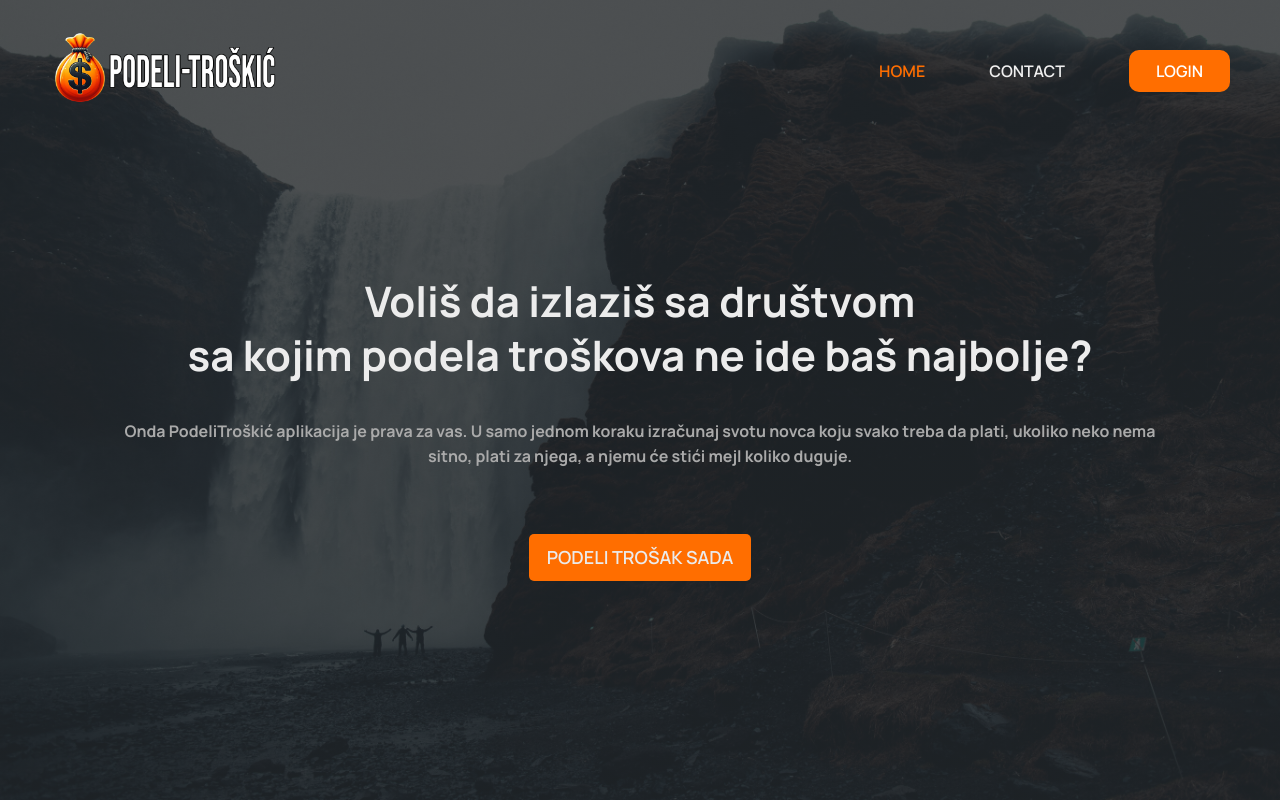
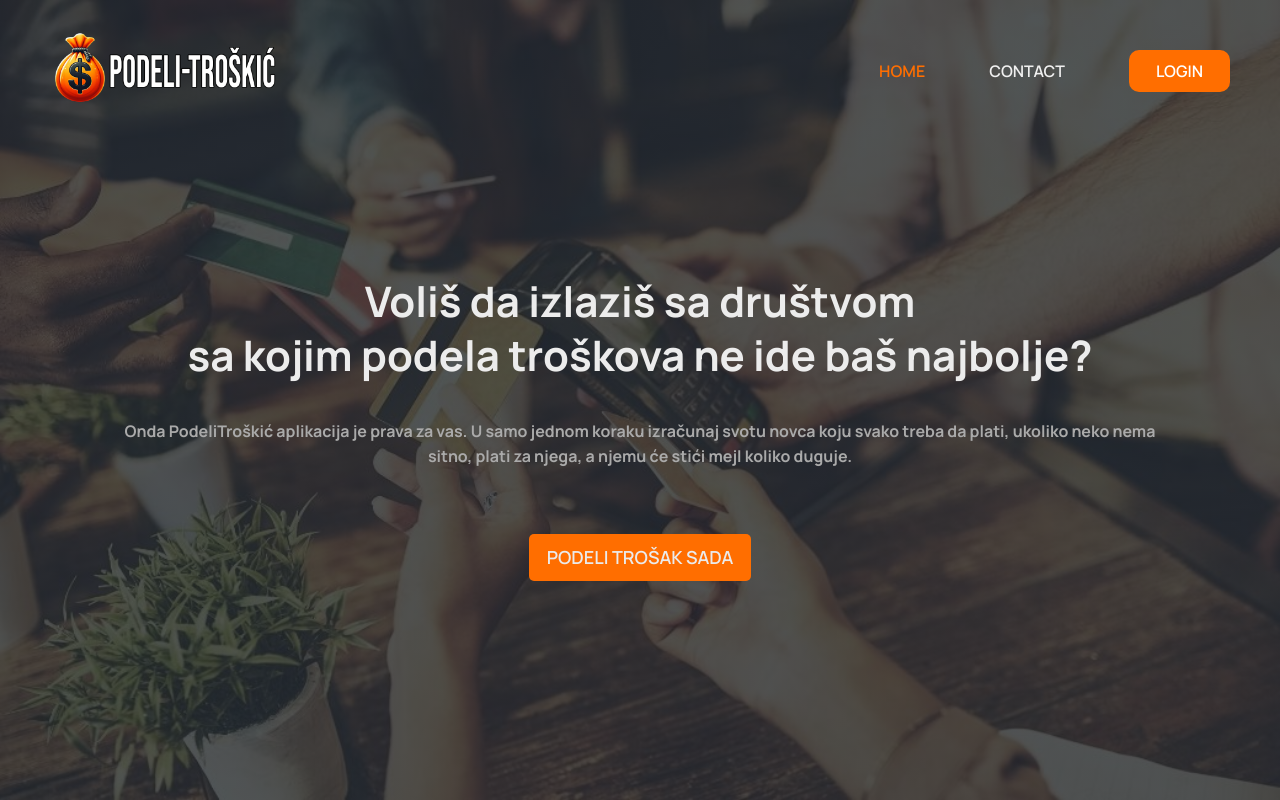
Before and after one commit to elab-development/internet-tehnologije-projekat-vebaplikacijazabudzetiranje_2020_0065, a React (Create React App) app: page / in a window 1280 px wide. Built offline with nearby package versions, Linux system fonts and the light colour scheme.

Commit message:
Izmenjena pozadina

```diff
--- a/src/App.js
+++ b/src/App.js
@@ -10,7 +10,6 @@ import Registracija from "./pages/Registracija";
 
 function App() {
   return (
-    //komponente koje ce se uvek prikazati
     <BrowserRouter>
       <Routes>
         <Route path="/" element={<GlavnaStrana />} />
--- a/src/pages/Contact.module.css
+++ b/src/pages/Contact.module.css
@@ -5,7 +5,7 @@
       rgba(36, 42, 46, 0.8),
       rgba(36, 42, 46, 0.8)
     ),
-    url("finish_4.jpg");
+    url("slika1.jpg");
   background-size: cover;
   background-position: center;
 }
--- a/src/pages/GlavnaStrana.module.css
+++ b/src/pages/GlavnaStrana.module.css
@@ -5,7 +5,7 @@
       rgba(36, 42, 46, 0.8),
       rgba(36, 42, 46, 0.8)
     ),
-    url("finish_4.jpg");
+    url("slika1.jpg");
   background-size: cover;
   background-position: center;
 }
--- a/src/pages/Login.module.css
+++ b/src/pages/Login.module.css
@@ -5,7 +5,7 @@
       rgba(36, 42, 46, 0.8),
       rgba(36, 42, 46, 0.8)
     ),
-    url("finish_4.jpg");
+    url("slika1.jpg");
   background-size: cover;
   background-position: center;
 }
--- a/src/pages/Registracija.module.css
+++ b/src/pages/Registracija.module.css
@@ -5,7 +5,7 @@
       rgba(36, 42, 46, 0.8),
       rgba(36, 42, 46, 0.8)
     ),
-    url("finish_4.jpg");
+    url("slika1.jpg");
   background-size: cover;
   background-position: center;
 }
```
Also changed, not shown: src/pages/slika1.jpg (added).
